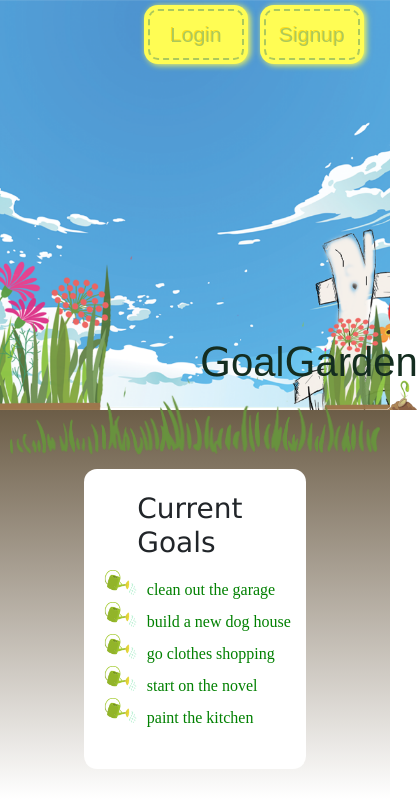
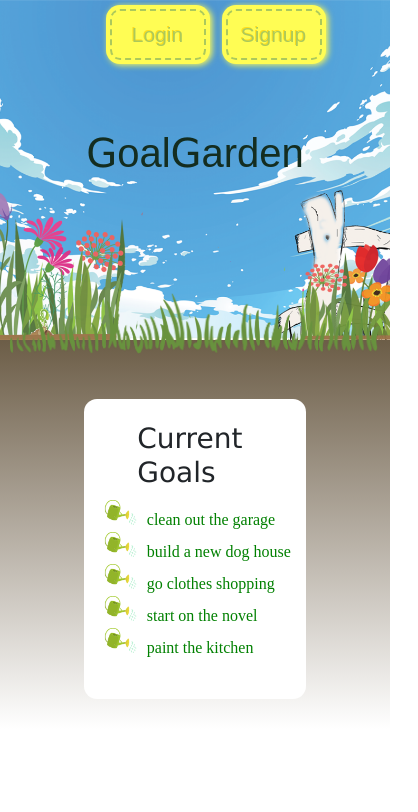
Before and after one commit to PersephoneQueenOfFlowers/goal-garden, a React (Create React App) app in the folder frontend/: page / in a window 390 px wide. Shown: the top 812 px of the page, 418 px wide, since content can reach past the window. Built offline with nearby package versions, Linux system fonts and the light colour scheme; a web font is replaced by a local one.

Commit message:
added mobile responsiveness to home page

```diff
--- a/frontend/package.json
+++ b/frontend/package.json
@@ -29,8 +29,8 @@
     "build": "react-scripts build",
     "test": "react-scripts test",
     "eject": "react-scripts eject",
-    "build-css": "node-sass -o public/css/ src/styles/",
-    "watch-css": "nodemon -e scss -x \"npm run build-css\""
+    "build-css": "node-sass -o public/css/ src/styles/  --output-style nested",
+    "watch-css": "nodemon -e scss -x \"npm run build-css\" --output-style nested"
   },
   "eslintConfig": {
     "extends": [
--- a/frontend/public/css/App.css
+++ b/frontend/public/css/App.css
@@ -112,6 +112,9 @@ body {
   background: transparent;
   right: 20px;
   align-items: center; }
+  @media screen and (min-width: 300px) and (max-width: 900px) {
+    .login-signup, .header-greeting {
+      right: 15%; } }
   .login-signup .button, .header-greeting .button {
     width: 80px;
     padding: 10px 6px;
@@ -125,14 +128,26 @@ body {
   display: grid;
   grid-template-columns: [first nav-start] 150px [main-start] 1fr [last];
   grid-template-rows: [main-start] 1fr [footer-start] 50px [last]; }
+  @media screen and (min-width: 300px) and (max-width: 900px) {
+    .main-container {
+      grid-template-columns: none !important;
+      display: flex;
+      width: 100%; } }
   .main-container .home {
     grid-column: first / span 2;
     grid-row: main-start / 2; }
+    @media screen and (min-width: 300px) and (max-width: 900px) {
+      .main-container .home {
+        width: 100%; } }
     .main-container .home .hero {
       min-height: 340px;
       display: grid;
       grid-template-columns: [first] 200px [center] 1fr [right] 200px;
       grid-template-rows: [nav] 75px [hero-inner] 1fr [last]; }
+      @media all and (min-width: 300px) and (max-width: 900px) {
+        .main-container .home .hero {
+          grid-template-columns: none;
+          display: flex; } }
       .main-container .home .hero .nav {
         grid-column: 1 / span 3;
         grid-row: 1; }
@@ -143,8 +158,23 @@ body {
         flex-direction: column;
         align-items: center;
         justify-content: end; }
+        @media all and (min-width: 300px) and (max-width: 900px) {
+          .main-container .home .hero .hero-inner-container {
+            grid-template-columns: none;
+            display: flex;
+            width: 100%;
+            align-items: center;
+            flex-direction: column;
+            justify-content: center;
+            background-position: 0% 107%; } }
         .main-container .home .hero .hero-inner-container p {
           text-align: center; }
+    @media all and (min-width: 300px) and (max-width: 900px) {
+      .main-container .home .middle img {
+        top: -13%; } }
+
+* {
+  max-width: 100%; }
 
 .form-container {
   display: flex;
@@ -244,6 +274,25 @@ body {
   font-size: 12px;
   color: #ae4949;
   margin-bottom: 10px; }
+
+@media all and (min-width: 300px) and (max-width: 900px) {
+  .modal-content {
+    flex-wrap: wrap; } }
+
+@media all and (min-width: 300px) and (max-width: 900px) {
+  .modal-content .modal-body {
+    flex-wrap: wrap;
+    padding: 0 1%; } }
+
+@media all and (min-width: 300px) and (max-width: 900px) {
+  .modal-content .modal-body .right {
+    padding-top: 2%; } }
+
+@media all and (min-width: 300px) and (max-width: 900px) {
+  .modal-content .modal-body .right #journal_form_show {
+    max-width: 95%;
+    padding-left: 0;
+    padding-right: 0; } }
 
 .hero {
   background-image: url("./images/3d-garden-resized.png");
--- a/frontend/public/css/home.css
+++ b/frontend/public/css/home.css
@@ -1,4 +1,3 @@
-/*
 .middle {
   display: flex;
   flex-wrap: wrap;
@@ -85,5 +84,3 @@
     border: 2px dashed #acc95c; }
     .modal .modal-body #journal_form_show input, .modal .modal-body #journal_goal_show input {
       border: 1px solid #acc95c; }
-
-      */
--- a/frontend/public/css/signup.css
+++ b/frontend/public/css/signup.css
@@ -1,4 +1,3 @@
-/*
 .signup-form-container {
   display: flex;
   justify-content: center;
@@ -62,5 +61,3 @@
 
 #session-form {
   background-color: white; }
-
-  */
--- a/frontend/src/styles/_layout.scss
+++ b/frontend/src/styles/_layout.scss
@@ -5,20 +5,15 @@
     background: transparent;
     right: 20px;
     align-items: center;
+    @media screen and (min-width: 300px) and (max-width:900px){
+      right: 15%;
+    }
     .button {
       width: 80px;
       padding: 10px 6px;
       margin: 14px 10px;
     }
 }
-
-// body {
-//   background-image: url(./images/form-page-bg-big-sky.png);
-//   background-size: cover;
-//   background-repeat: no-repeat;
-//   background-position-y: -250px;
-
-// }
 
 .goal .hero-inner-container {
     flex-direction: column;
@@ -29,14 +24,26 @@
   display: grid;
   grid-template-columns: [first nav-start] 150px [main-start] 1fr [last];
   grid-template-rows: [main-start] 1fr [footer-start] 50px [last];
+  @media screen and (min-width: 300px) and (max-width:900px){
+    grid-template-columns: none !important;
+    display:flex;
+    width: 100%;
+  }
   .home {
     grid-column: first / span 2;
     grid-row: main-start / 2;
+    @media screen and (min-width: 300px) and (max-width:900px){
+      width: 100%;
+    }
     .hero {
       min-height: 340px;
       display: grid;
       grid-template-columns: [first] 200px [center] 1fr [right] 200px;
       grid-template-rows: [nav] 75px [hero-inner] 1fr [last];
+      @media all and (min-width: 300px) and (max-width:900px){
+        grid-template-columns: none;
+        display:flex;
+      }
       .nav {
         grid-column: 1 / span 3;
         grid-row: 1;
@@ -48,10 +55,27 @@
         flex-direction: column;
         align-items: center;
         justify-content: end;
+        @media all and (min-width: 300px) and (max-width:900px){
+        grid-template-columns: none;
+          display: flex;
+          width: 100%;
+          align-items: center;
+          flex-direction: column;
+          justify-content: center;
+          background-position: 0% 107%;
+        }
         p {
           text-align: center;
         }
       }
     }
+    .middle img {
+        @media all and (min-width: 300px) and (max-width:900px){
+          top: -13%;
+        }
+    }
   }
 }
+* {
+  max-width:100%;
+}
```
Also changed, not shown: frontend/src/styles/_form.scss (+23 -0 lines).
